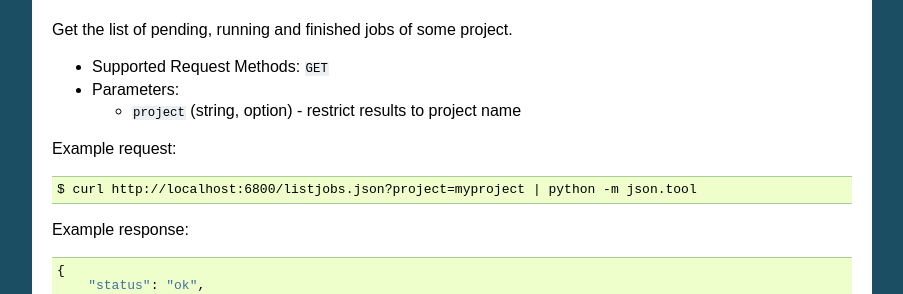
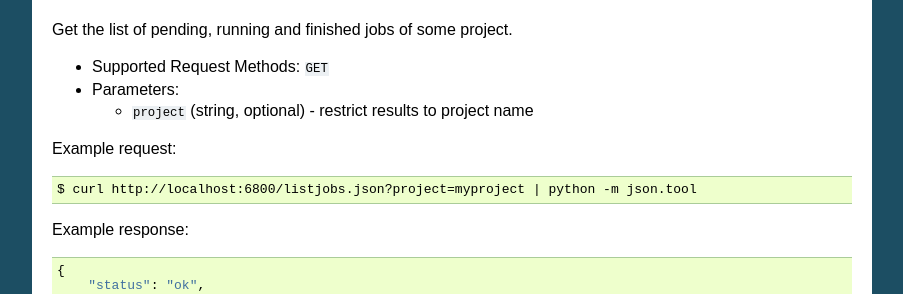
Before and after one commit to scrapy/scrapyd, a Sphinx documentation site: the page built from docs/api.rst, in a window 1280 px wide and 900 px high, scrolled down 2880 px. Shown: the part 158-452 px from the top of the window, without its empty margins (198-1101 px from the left). Built offline with Sphinx 7.4.7, drawn with Linux system fonts in a browser that asks for light colours.

Commit message:
Fix typo in api.rst

```diff
--- a/docs/api.rst
+++ b/docs/api.rst
@@ -172,7 +172,7 @@ Get the list of pending, running and finished jobs of some project.
 * Supported Request Methods: ``GET``
 * Parameters:
 
-  * ``project`` (string, option) - restrict results to project name
+  * ``project`` (string, optional) - restrict results to project name
 
 Example request::
 
```
